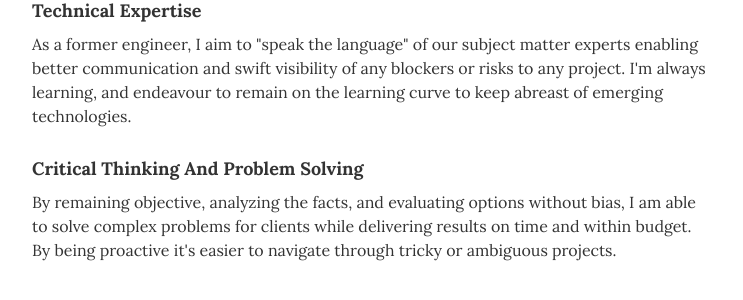
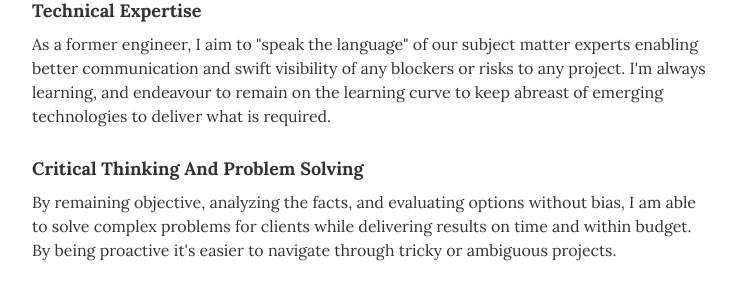
Before and after one commit to kubrick-kb77/Resume, a Jekyll site: the page built from index.html, in a window 1280 px wide. Shown: the part 1826-2126 px from the top of the page, without its empty margins (268-1011 px from the left). Built offline with Jekyll 4.4.1, drawn with Linux system fonts in a browser that asks for light colours.

Commit message:
Update skills.yml

```diff
--- a/_data/skills.yml
+++ b/_data/skills.yml
@@ -17,7 +17,7 @@
 
 #Technical Expertise
 - skill: Technical Expertise
-  description: As a former engineer, I aim to "speak the language" of our subject matter experts enabling better communication and swift visibility of any blockers or risks to any project. I'm always learning, and endeavour to remain on the learning curve to keep abreast of emerging technologies.
+  description: As a former engineer, I aim to "speak the language" of our subject matter experts enabling better communication and swift visibility of any blockers or risks to any project. I'm always learning, and endeavour to remain on the learning curve to keep abreast of emerging technologies to deliver what is required.
 
 #Risk Management
 #skill: Risk Management
```
